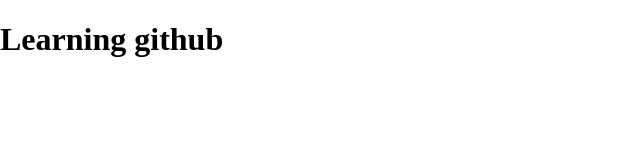
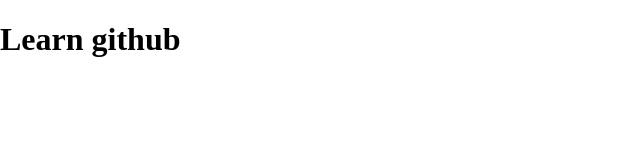
Before and after one commit to ArjunKhatri5/learning-git, a plain HTML site: page index.html in a window 1280 px wide. Shown: the whole page, without its empty margins (0-640 px from the left). Drawn offline with Linux system fonts and the light colour scheme.

Commit message:
change learning to learn

```diff
--- a/index.html
+++ b/index.html
@@ -7,6 +7,6 @@
     <link rel="stylesheet" href="style.css">
 </head>
 <body>
-    <h1>Learning github</h1>
+    <h1>Learn github</h1>
 </body>
 </html>
```
